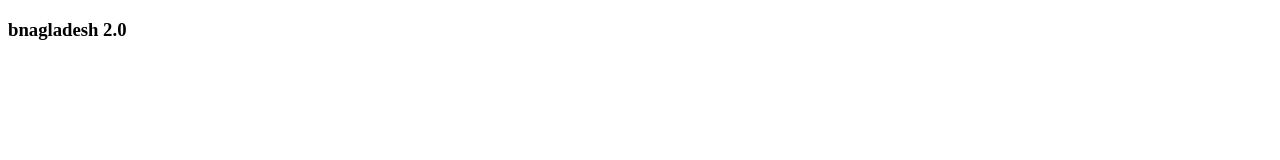
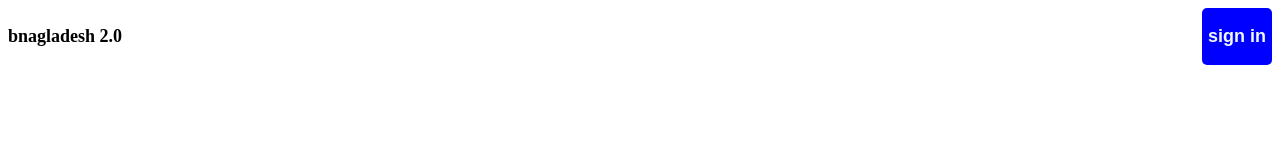
Before and after one commit to sagor-sha/project-three, a plain HTML site: page index.html in a window 1280 px wide. Drawn offline with Linux system fonts and the light colour scheme.

Commit message:
2n commit

```diff
--- a/index.html
+++ b/index.html
@@ -4,12 +4,16 @@
      <meta charset="UTF-8">
      <meta name="viewport" content="width=device-width, initial-scale=1.0">
      <title>first assinment-1</title>
+
+
+     <link rel="stylesheet" href="styles/style.css">
 </head>
 <body>
 
      <header>
-           <nav>
-               <h3>bnagladesh 2.0</h3>
+           <nav class="nav-titles">
+               <h3 class="heading">bnagladesh 2.0</h3>
+               <button class="btn-title">sign in</button>
            </nav>
 
      </header>
--- a/styles/style.css
+++ b/styles/style.css
@@ -1,5 +1,27 @@
 
 
+
+.heading{
+     font-size: large;
+     font-weight: 700px;
+}
 nav{
   display: flex;
+  justify-content: space-between;
+
 }
+
+.btn-title{
+     background-color: blue;
+     font-weight: bold;
+     font-size: 18px;
+     padding: auto;
+     color: aliceblue;
+     border: none;
+     border-radius: 5px;
+}
+
+.btn-title:hover{
+     background-color: brown;
+
+}
```
